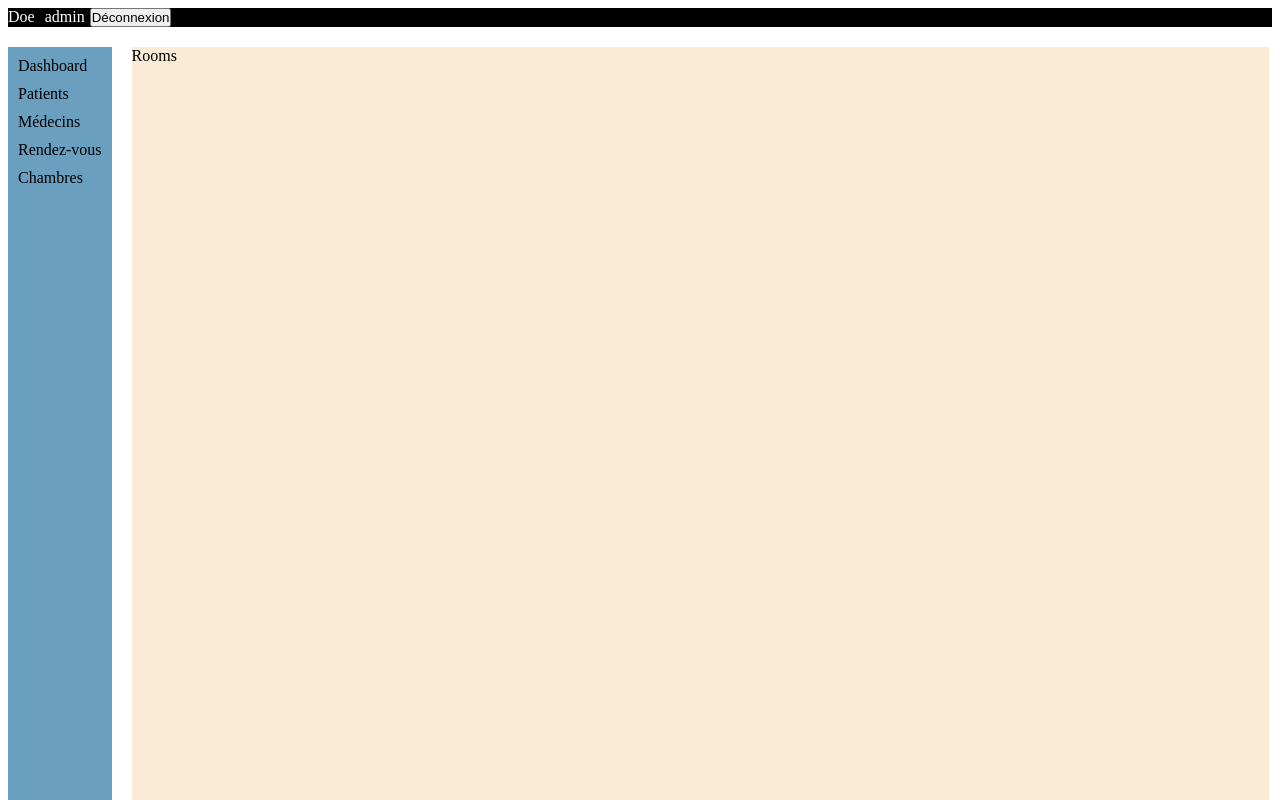
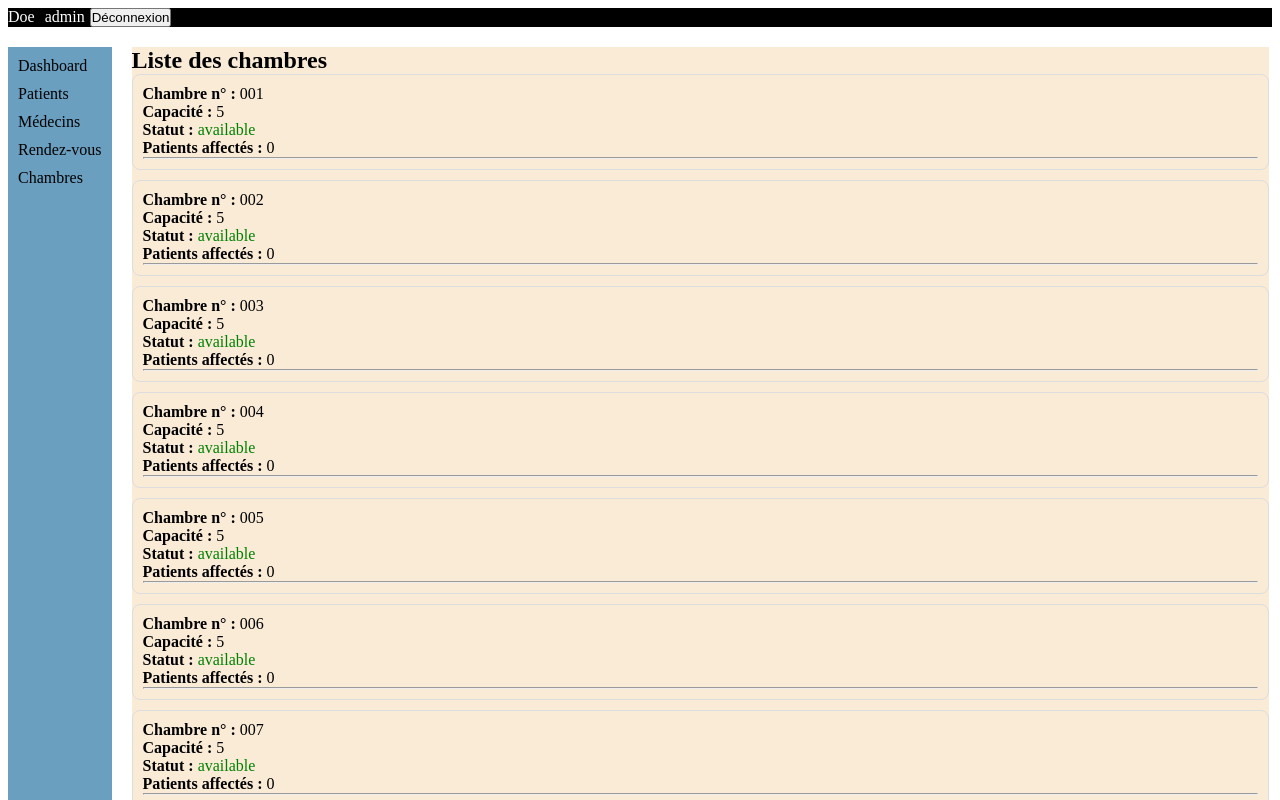
Before and after one commit to amiel-bradley/gestion_hopital, a Vue app: page /rooms in a window 1280 px wide. Shown: the top 800 px of the page. Built offline with nearby package versions, Linux system fonts and the light colour scheme.

Commit message:
afficher la liste des chambres et informations relatives à chaque chambre

```diff
--- a/src/views/Rooms.vue
+++ b/src/views/Rooms.vue
@@ -1,21 +1,37 @@
 <script setup>
-
+import { rooms } from '@/services/data';
 
 </script>
 
 
 <template>
-
-<p>Rooms</p>
+    <h2>Liste des chambres</h2>
+    <div class="container">
+        <!-- <p>Rooms</p> -->
+        <div v-for="room in rooms" :key="room.numero" class="room-card">
+            <p><strong>Chambre n° :</strong> {{ room.numero }}</p>
+            <p><strong>Capacité :</strong> {{ room.capacite }}</p>
+            <p><strong>Statut : </strong>
+                <span :class="room.statut">{{ room.statut }}</span></p>
+            <p><strong>Patients affectés :</strong> {{ room.affectationPatient }}</p>
+            <hr>
+        </div>
+    </div>
 
 </template>
 
 
 <style scoped>
-*{
+* {
     box-sizing: border-box;
-    margin:  0;
+    margin: 0;
     padding: 0;
 }
-
+.room-card {
+  border: 1px solid #ddd;
+  padding: 10px;
+  margin-bottom: 10px;
+  border-radius: 8px;
+}
+.available { color: green; }
 </style>
```
